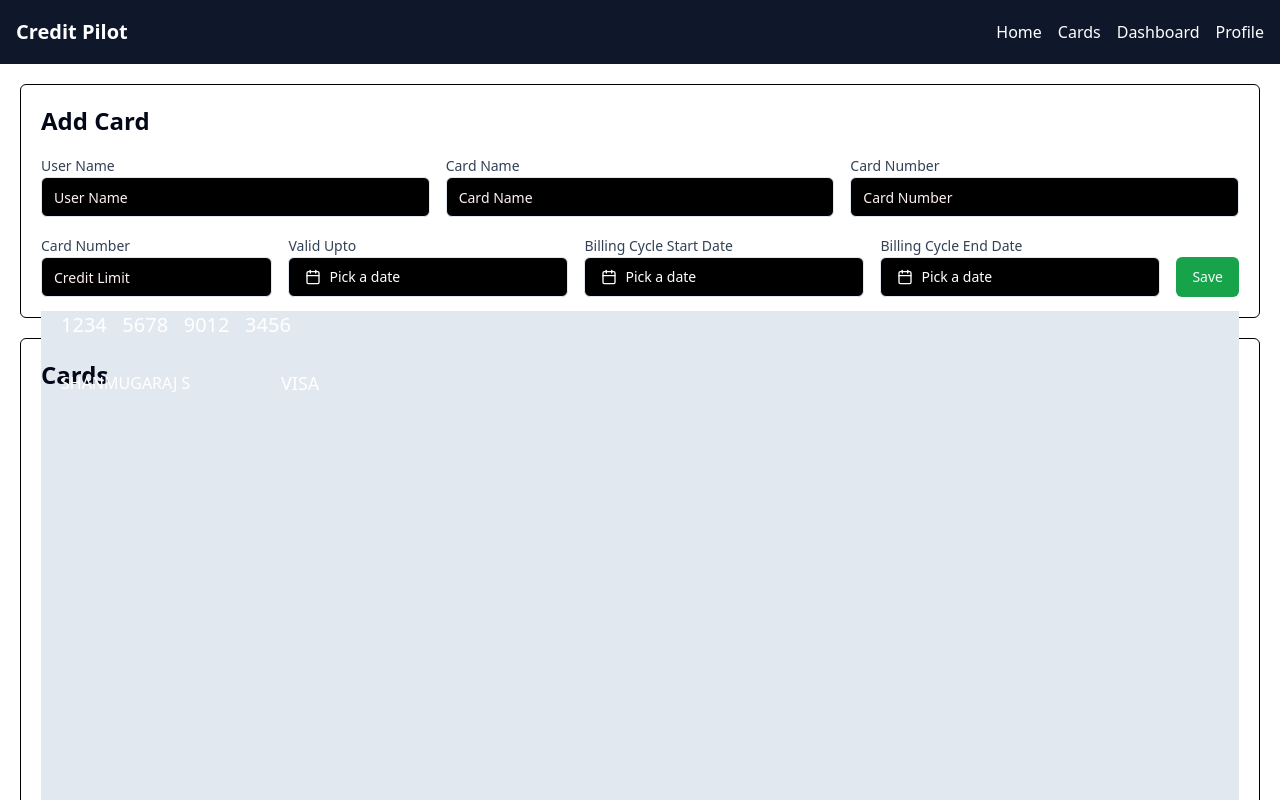
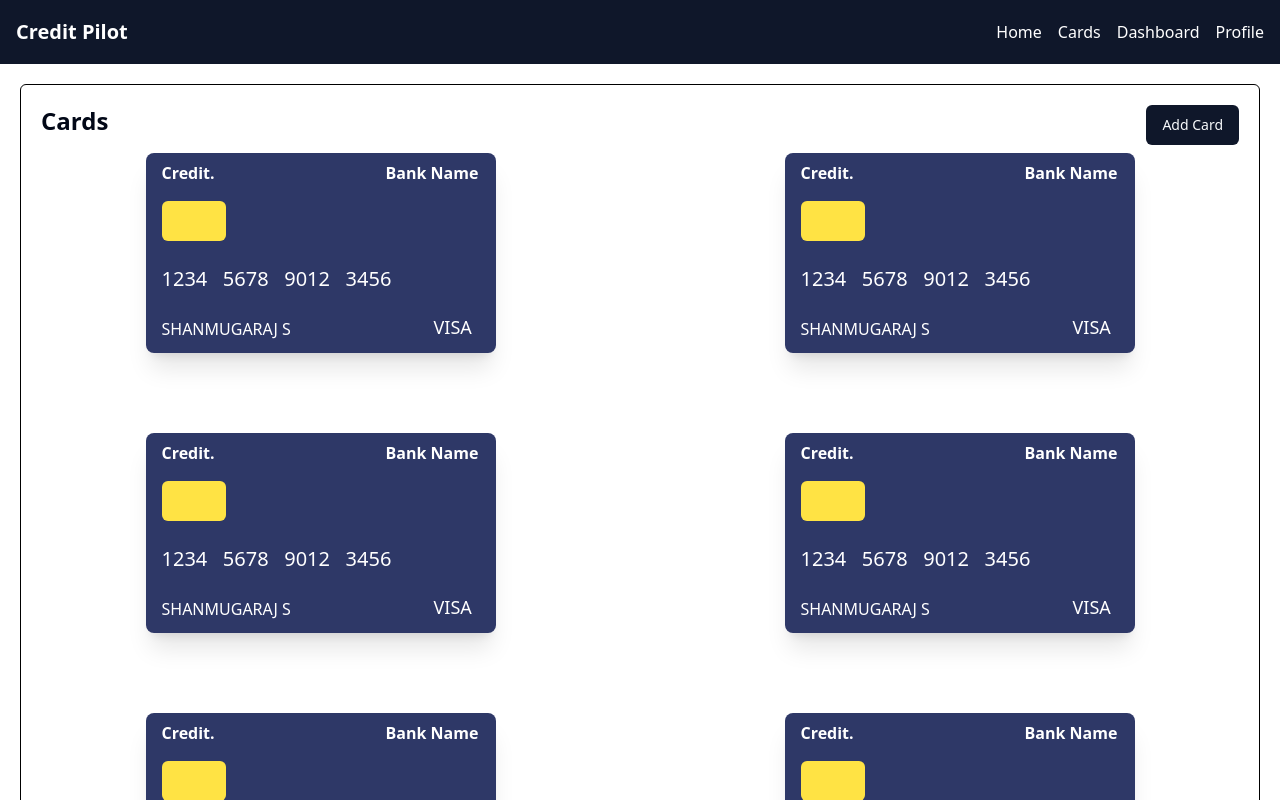
Before and after one commit to ShanZenX/Credit-Pilot, a React (Vite) app: page /Cards in a window 1280 px wide. Shown: the top 800 px of the page. Built offline with nearby package versions, Linux system fonts and the light colour scheme.

Commit message:
updated Add card ui

```diff
--- a/src/components/Pages/Cards.tsx
+++ b/src/components/Pages/Cards.tsx
@@ -1,10 +1,8 @@
-import Addcard from "../SubPages/Addcard";
-import CardStrecture from "../ui/cards/CardStrecture";
+import CardStructure from "../ui/cards/CardStructure";
 export default function Cards() {
   return (
     <div className="m-5">
-      <Addcard />{" "}
-      <CardStrecture/>
+      <CardStructure/>
     </div>
   );
 }
--- a/src/components/SubPages/Addcard.tsx
+++ b/src/components/SubPages/Addcard.tsx
@@ -1,13 +1,84 @@
-import { Button } from "../ui/button";
+import { Label } from "../ui/label";
+// import { Button } from "../ui/button";
 import { DatePicker } from "../ui/Datepicker";
 import { Input } from "../ui/input";
-import { Label } from "../ui/label";
+// import { Label } from "../ui/label";
+import { BlockPicker } from "react-color";
+import { useState } from "react";
+import Tippy from "@tippyjs/react";
+import "tippy.js/dist/tippy.css";
+import { Button } from "../ui/button";
+export default function Addcard() {
+  const [selectedColor, serSelectedColor] = useState<string>("#fff");
 
-export default function Addcard() {
   return (
-    <div className="flex flex-col border border-black p-5  gap-4 rounded-md">
-      <h1 className="font-bold text-2xl ">Add Card</h1>
-      <div className="flex justify-between gap-4">
+    <form className="flex flex-col border border-black p-5  gap-4 rounded-md">
+      <div className="flex gap-5">
+        <span className="flex flex-col w-[50%]">
+          <Label>User Name</Label>
+          <Input type="text" id="userName" placeholder="User Name" />
+        </span>
+        <span className="flex flex-col w-[50%]">
+          <Label className="  text-slate-700">Card Name</Label>
+          <Input type="text" id="cardName" placeholder="Card Name" />
+        </span>
+      </div>
+
+      <div className="flex gap-5">
+        <span className="flex flex-col w-[50%]">
+          <Label className="  text-slate-700">Card Number</Label>
+          <Input type="number" id="cardNumber" placeholder="Card Number" />
+        </span>
+        <span className="flex flex-col w-[50%]">
+          <Label className="  text-slate-700">Credit Limit</Label>
+          <Input type="number" id="creditLimit" placeholder="Credit Limit" />
+        </span>
+      </div>
+      <div className="flex gap-5">
+        <span className="flex flex-col w-[50%]">
+          <Label className="  text-slate-700">Bank Name</Label>
+          <Input type="number" id="bankName" placeholder="Bank Name" />
+        </span>
+        <span className="flex flex-col w-[50%]">
+          <Label className="  text-slate-700">Valid Upto</Label>
+          <DatePicker />
+        </span>
+      </div>
+      <div className="flex gap-5">
+        <span className="flex flex-col w-[50%]">
+          <Label className="  text-slate-700">Billing Cycle Start Date</Label>
+          <DatePicker />
+        </span>
+        <span className="flex flex-col w-[50%]">
+          <Label className="  text-slate-700">Billing Cycle End Date</Label>
+          <DatePicker />
+        </span>
+      </div>
+      <div className="flex justify-between">
+        <div className="flex gap-4">
+        <Tippy
+          placement={"bottom"}
+          interactive={true}
+          content={
+            <BlockPicker
+              color={selectedColor}
+              onChange={(color) => serSelectedColor(color.hex)}
+            />
+          }
+        >
+          <Button >Choose Color</Button>
+        </Tippy>
+        <div className={`w-10 h-10  `} style={{backgroundColor: selectedColor}}></div>
+        </div>
+        <Button type="submit">Save changes</Button>
+
+      </div>
+    </form>
+  );
+}
+
+{
+  /* <div className="flex justify-between gap-4">
 <div className="w-full">
   {" "}
   <Label className="  text-slate-700">User Name</Label>
@@ -23,24 +94,25 @@ export default function Addcard() {
   <Input type="number" id="cardNumber" placeholder="Card Number" />
 </div>
 </div>
-      <div className="flex gap-4 ">
-        <div className="w-full">
+<div className="flex justify-between  ">
+<div className="w-[400px]">
   <Label className="  text-slate-700">Card Number</Label>
   <Input type="number" id="creditLimit" placeholder="Credit Limit" />
 </div>
 <div className=" ">
-          <Label className="  text-slate-700">Valid Upto</Label> <DatePicker />
+  <Label className="  text-slate-700">Valid Upto</Label>
+   <DatePicker />
 </div>
-        <div>
+<div className="w-[200px]">
   <Label className="  text-slate-700">Billing Cycle Start Date</Label>
   <DatePicker />
 </div>
-        <div>
+<div className="w-[200px]">
   <Label className="  text-slate-700">Billing Cycle End Date</Label>
   <DatePicker />
 </div>
-        <Button className="self-end bg-green-600 hover:bg-green-600">Save</Button>
-      </div>
-    </div>
-  );
+<Button className="self-end bg-green-600 hover:bg-green-600">
+  Save
+</Button>
+</div> */
 }
--- a/src/components/ui/Datepicker.tsx
+++ b/src/components/ui/Datepicker.tsx
@@ -22,15 +22,15 @@ export function DatePicker() {
         <Button
           variant={"outline"}
           className={cn(
-            "w-[280px] !bg-black text-white !placeholder-white justify-start text-left font-normal",
+            "   justify-start text-left font-normal border-black",
             !date && ""
           )}
         >
           <CalendarIcon className="mr-2 h-4 w-4" />
-          {date ? format(date, "PPP") : <span className="text-white">Pick a date</span>}
+          {date ? format(date, "PPP") : <span >Pick a date</span>}
         </Button>
       </PopoverTrigger>
-      <PopoverContent className="w-auto p-0 !bg-black text-white hover:text-white">
+      <PopoverContent className="w-auto p-0 ">
         <Calendar
           mode="single"
           selected={date}
--- a/src/components/ui/cards/CardModule.tsx
+++ b/src/components/ui/cards/CardModule.tsx
@@ -1,16 +1,18 @@
-import img from "@/images/card-dummy.png";
 export default function CardModule() {
   return (
-    <div className="h-[80vh] bg-slate-200 ">
-      <div>
-        <h1 className="-mt-24 pl-5 text-xl font-medium text-white">
-          1234 &nbsp; 5678 &nbsp; 9012 &nbsp; 3456
-        </h1>
-        <p className=" uppercase  font-medium text-white pt-8 pl-5">
-          shanmugaraj s
-        </p>
-        <p className="uppercase font-medium text-white text-lg -mt-[26px] pl-60">visa</p>
-      </div>
+    <div className=" bg-[#2e3867] w-[350px] h-[200px] rounded-lg shadow-xl  ">
+      <h1 className=" text-white font-semibold pl-4 pt-2">Credit.</h1>
+      <h1 className="-mt-6 pl-60 font-semibold text-white">Bank Name</h1>
+      <h1 className="text-xl font-medium text-white pt-[80px] pl-4">
+        1234 &nbsp; 5678 &nbsp; 9012 &nbsp; 3456
+      </h1>
+      <p className=" uppercase  font-medium text-white pt-6 pl-4">
+        shanmugaraj s
+      </p>
+      <p className="uppercase font-medium text-white text-lg pl-72 -mt-7">
+        visa
+      </p>
+      <div className=" bg-[#ffe344] w-16 rounded-md h-10 -mt-[140px] ml-4"></div>
     </div>
   );
 }
--- a/src/components/ui/cards/CardStrecture.tsx
+++ /dev/null
@@ -1,10 +0,0 @@
-import CardModule from "./CardModule";
-
-export default function CardStrecture() {
-  return (
-    <div className=" mt-5 p-5 border border-black rounded-md">
-      <h1 className=" font-bold text-2xl mb-4">Cards</h1>
-      <CardModule />
-    </div>
-  );
-}
--- /dev/null
+++ b/src/components/ui/cards/CardStructure.tsx
@@ -0,0 +1,45 @@
+import { Dialog } from "../dialog";
+import CardModule from "./CardModule";
+import { Button } from "@/components/ui/button";
+
+import {
+  DialogContent,
+  DialogDescription,
+  DialogHeader,
+  DialogTitle,
+  DialogTrigger,
+} from "@/components/ui/dialog";
+import Addcard from "@/components/SubPages/Addcard";
+export default function CardStructure() {
+  return (
+    <div className=" mt-5 p-5 border border-black rounded-md">
+      <div className=" flex justify-between">
+        {" "}
+        <h1 className=" font-bold text-2xl mb-4">Cards</h1>
+        <Dialog >
+          <DialogTrigger asChild>
+            <Button variant="default">Add Card</Button>
+          </DialogTrigger>
+          <DialogContent className=" !w-[60%] ">
+            <DialogHeader>
+              <DialogTitle>Add Card</DialogTitle>
+              <DialogDescription>
+                Make changes to your profile here. Click save when you're done.
+              </DialogDescription>
+            </DialogHeader>
+            <Addcard />
+
+          </DialogContent>
+        </Dialog>{" "}
+      </div>
+      <div className="flex flex-wrap justify-around gap-20 ">
+        <CardModule />
+        <CardModule />
+        <CardModule />
+        <CardModule />
+        <CardModule />
+        <CardModule />
+      </div>
+    </div>
+  );
+}
--- /dev/null
+++ b/src/components/ui/dialog.tsx
@@ -0,0 +1,120 @@
+import * as React from "react"
+import * as DialogPrimitive from "@radix-ui/react-dialog"
+import { X } from "lucide-react"
+
+import { cn } from "@/lib/utils"
+
+const Dialog = DialogPrimitive.Root
+
+const DialogTrigger = DialogPrimitive.Trigger
+
+const DialogPortal = DialogPrimitive.Portal
+
+const DialogClose = DialogPrimitive.Close
+
+const DialogOverlay = React.forwardRef<
+  React.ElementRef<typeof DialogPrimitive.Overlay>,
+  React.ComponentPropsWithoutRef<typeof DialogPrimitive.Overlay>
+>(({ className, ...props }, ref) => (
+  <DialogPrimitive.Overlay
+    ref={ref}
+    className={cn(
+      "fixed inset-0 z-50 bg-black/80   data-[state=open]:animate-in data-[state=closed]:animate-out data-[state=closed]:fade-out-0 data-[state=open]:fade-in-0",
+      className
+    )}
+    {...props}
+  />
+))
+DialogOverlay.displayName = DialogPrimitive.Overlay.displayName
+
+const DialogContent = React.forwardRef<
+  React.ElementRef<typeof DialogPrimitive.Content>,
+  React.ComponentPropsWithoutRef<typeof DialogPrimitive.Content>
+>(({ className, children, ...props }, ref) => (
+  <DialogPortal>
+    <DialogOverlay />
+    <DialogPrimitive.Content
+      ref={ref}
+      className={cn(
+        "fixed left-[50%] !bg-zinc-100 top-[50%] z-50 grid w-full  translate-x-[-50%] translate-y-[-50%] gap-4 border bg-background p-6 shadow-lg duration-200 data-[state=open]:animate-in data-[state=closed]:animate-out data-[state=closed]:fade-out-0 data-[state=open]:fade-in-0 data-[state=closed]:zoom-out-95 data-[state=open]:zoom-in-95 data-[state=closed]:slide-out-to-left-1/2 data-[state=closed]:slide-out-to-top-[48%] data-[state=open]:slide-in-from-left-1/2 data-[state=open]:slide-in-from-top-[48%] sm:rounded-lg",
+        className
+      )}
+      {...props}
+    >
+      {children}
+      <DialogPrimitive.Close className="absolute right-4 top-4 rounded-sm opacity-70 ring-offset-background transition-opacity hover:opacity-100 focus:outline-none focus:ring-2 focus:ring-ring focus:ring-offset-2 disabled:pointer-events-none data-[state=open]:bg-accent data-[state=open]:text-muted-foreground">
+        <X className="h-4 w-4" />
+        <span className="sr-only">Close</span>
+      </DialogPrimitive.Close>
+    </DialogPrimitive.Content>
+  </DialogPortal>
+))
+DialogContent.displayName = DialogPrimitive.Content.displayName
+
+const DialogHeader = ({
+  className,
+  ...props
+}: React.HTMLAttributes<HTMLDivElement>) => (
+  <div
+    className={cn(
+      "flex flex-col space-y-1.5 text-center sm:text-left",
+      className
+    )}
+    {...props}
+  />
+)
+DialogHeader.displayName = "DialogHeader"
+
+const DialogFooter = ({
+  className,
+  ...props
+}: React.HTMLAttributes<HTMLDivElement>) => (
+  <div
+    className={cn(
+      "flex flex-col-reverse sm:flex-row sm:justify-end sm:space-x-2",
+      className
+    )}
+    {...props}
+  />
+)
+DialogFooter.displayName = "DialogFooter"
+
+const DialogTitle = React.forwardRef<
+  React.ElementRef<typeof DialogPrimitive.Title>,
+  React.ComponentPropsWithoutRef<typeof DialogPrimitive.Title>
+>(({ className, ...props }, ref) => (
+  <DialogPrimitive.Title
+    ref={ref}
+    className={cn(
+      "text-lg font-semibold leading-none tracking-tight",
+      className
+    )}
+    {...props}
+  />
+))
+DialogTitle.displayName = DialogPrimitive.Title.displayName
+
+const DialogDescription = React.forwardRef<
+  React.ElementRef<typeof DialogPrimitive.Description>,
+  React.ComponentPropsWithoutRef<typeof DialogPrimitive.Description>
+>(({ className, ...props }, ref) => (
+  <DialogPrimitive.Description
+    ref={ref}
+    className={cn("text-sm text-muted-foreground", className)}
+    {...props}
+  />
+))
+DialogDescription.displayName = DialogPrimitive.Description.displayName
+
+export {
+  Dialog,
+  DialogPortal,
+  DialogOverlay,
+  DialogClose,
+  DialogTrigger,
+  DialogContent,
+  DialogHeader,
+  DialogFooter,
+  DialogTitle,
+  DialogDescription,
+}
--- a/src/components/ui/input.tsx
+++ b/src/components/ui/input.tsx
@@ -2,8 +2,7 @@ import * as React from "react"
 
 import { cn } from "@/lib/utils"
 
-export interface InputProps
-  extends React.InputHTMLAttributes<HTMLInputElement> {}
+export type InputProps = React.InputHTMLAttributes<HTMLInputElement>
 
 const Input = React.forwardRef<HTMLInputElement, InputProps>(
   ({ className, type, ...props }, ref) => {
@@ -11,7 +10,7 @@ const Input = React.forwardRef<HTMLInputElement, InputProps>(
       <input
         type={type}
         className={cn(
-          "flex h-10 !bg-black !text-white w-full !placeholder-red-50 rounded-md border border-input bg-background px-3 py-2 text-sm ring-offset-background file:border-0 file:bg-transparent file:text-sm file:font-medium placeholder:text-muted-foreground focus-visible:outline-none focus-visible:ring-2 focus-visible:ring-ring focus-visible:ring-offset-2 disabled:cursor-not-allowed disabled:opacity-50",
+          "flex h-10 w-full !border-black rounded-md border border-input bg-background px-3 py-2 text-sm ring-offset-background file:border-0 file:bg-transparent file:text-sm file:font-medium placeholder:text-muted-foreground focus-visible:outline-none  focus-visible:ring-ring focus-visible:ring-offset-2 disabled:cursor-not-allowed disabled:opacity-50",
           className
         )}
         ref={ref}
--- a/src/components/ui/label.tsx
+++ b/src/components/ui/label.tsx
@@ -5,7 +5,7 @@ import { cva, type VariantProps } from "class-variance-authority"
 import { cn } from "@/lib/utils"
 
 const labelVariants = cva(
-  "text-sm font-medium leading-none peer-disabled:cursor-not-allowed peer-disabled:opacity-70"
+  "text-sm  pb-1 font-semibold leading-none peer-disabled:cursor-not-allowed peer-disabled:opacity-70"
 )
 
 const Label = React.forwardRef<
```
Also changed, not shown: package.json (+7 -1 lines), 1 other file (tests, documents, lock files or other folders). Lines whose indentation alone changed are shown as unchanged.
